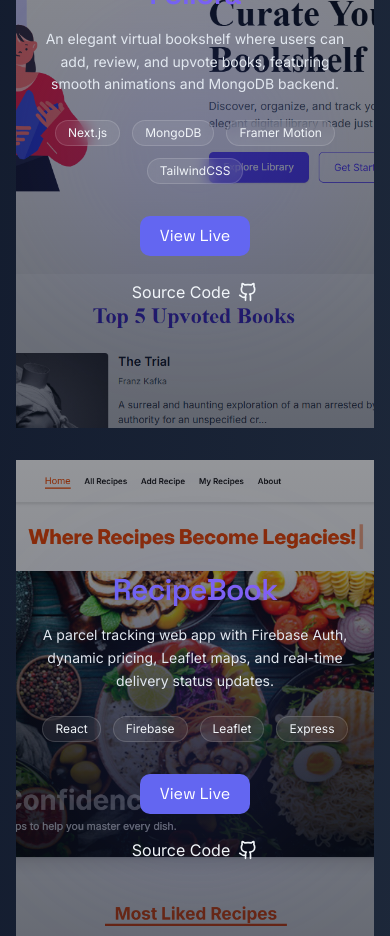
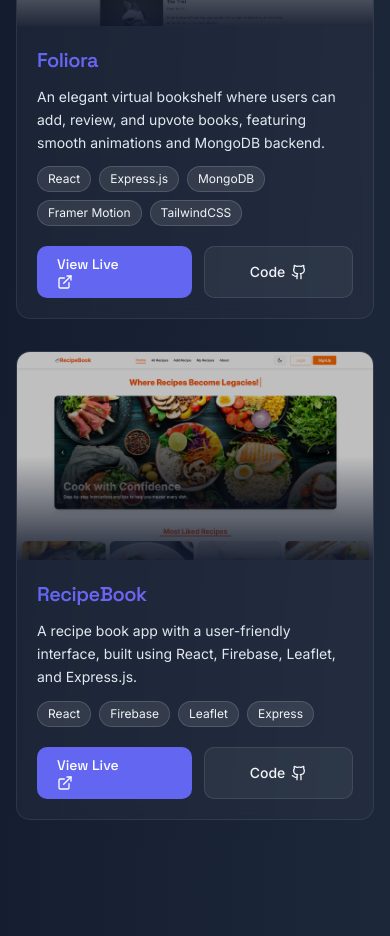
Before and after one commit to shahadatrifat/my-portfolio, a Next.js app: page / in a window 390 px wide. Shown: the part 4220-5156 px from the top of the page. Built offline with nearby package versions, Linux system fonts and the light colour scheme.

Commit message:
Enhance ProjectCard component with improved mobile layout and add external link functionality; update project data with new technologies and links

```diff
--- a/src/components/Projects/ProjectCard.tsx
+++ b/src/components/Projects/ProjectCard.tsx
@@ -2,7 +2,7 @@
 
 import Image from "next/image";
 import { motion } from "framer-motion";
-import { Github } from "lucide-react";
+import { Github, ExternalLink } from "lucide-react";
 
 interface ProjectCardProps {
   title: string;
@@ -23,14 +23,83 @@ export default function ProjectCard({
   github,
   isMobile = false,
 }: ProjectCardProps) {
+  // Mobile card (vertical layout)
+  if (isMobile) {
+    return (
+      <motion.div
+        initial={{ opacity: 0, y: 30 }}
+        whileInView={{ opacity: 1, y: 0 }}
+        viewport={{ once: true, margin: "-50px" }}
+        transition={{ duration: 0.5, ease: "easeOut" }}
+        className="relative rounded-xl overflow-hidden bg-[rgba(255,255,255,0.03)] border border-[rgba(255,255,255,0.08)] backdrop-blur-sm hover:border-[var(--color-indigo-accent)] transition-all duration-300 group"
+      >
+        {/* Image Container */}
+        <div className="relative h-52 sm:h-72 w-full overflow-hidden">
+          <Image
+            src={image}
+            alt={title}
+            fill
+            className="object-cover object-center brightness-[0.75] group-hover:scale-105 transition-transform duration-500"
+          />
+          <div className="absolute inset-0 bg-gradient-to-b from-transparent via-transparent to-[rgba(15,23,42,0.9)]" />
+        </div>
+
+        {/* Content */}
+        <div className="relative p-5 sm:p-6 space-y-3 sm:space-y-4">
+          <h3 className="text-xl sm:text-2xl font-heading font-semibold bg-gradient-to-r from-[var(--color-indigo-accent)] to-[var(--color-violet-accent)] bg-clip-text text-transparent">
+            {title}
+          </h3>
+
+          <p className="text-sm sm:text-base text-[var(--color-midnight-200)] leading-relaxed line-clamp-3">
+            {description}
+          </p>
+
+          <div className="flex flex-wrap gap-2">
+            {tech.map((t, i) => (
+              <span
+                key={`${title}-${t}-${i}`}
+                className="text-xs bg-[rgba(255,255,255,0.08)] border border-[rgba(255,255,255,0.15)] px-2.5 py-1 rounded-full backdrop-blur-sm hover:border-[var(--color-indigo-accent)] transition-colors duration-200"
+              >
+                {t}
+              </span>
+            ))}
+          </div>
+
+          <div className="flex gap-3 pt-2">
+            <a
+              href={live}
+              target="_blank"
+              rel="noopener noreferrer"
+              className="flex-1 btn-primary inline-flex items-center justify-center gap-1.5 px-4 py-2.5 text-sm font-medium transition-all duration-300 hover:scale-[1.02] active:scale-95 group/btn"
+            >
+              View Live
+              <ExternalLink
+                size={16}
+                className="transition-transform duration-300 group-hover/btn:translate-x-0.5 group-hover/btn:-translate-y-0.5"
+              />
+            </a>
+
+            <a
+              href={github}
+              target="_blank"
+              rel="noopener noreferrer"
+              className="flex-1 inline-flex items-center justify-center gap-1.5 px-4 py-2.5 text-sm font-medium rounded-lg bg-[rgba(255,255,255,0.05)] border border-[rgba(255,255,255,0.1)] hover:bg-[rgba(255,255,255,0.08)] hover:border-[var(--color-indigo-accent)] transition-all duration-300 hover:scale-[1.02] active:scale-95 group/btn"
+            >
+              Code
+              <Github
+                size={16}
+                className="transition-transform duration-300 group-hover/btn:translate-x-1"
+              />
+            </a>
+          </div>
+        </div>
+      </motion.div>
+    );
+  }
+
+  // Desktop card (full-screen horizontal)
   return (
-    <div
-      className={`project-card relative ${
-        isMobile
-          ? "min-w-full h-auto py-16"
-          : "min-w-[100vw] h-screen flex items-center justify-center"
-      } overflow-hidden`}
-    >
+    <div className="project-card relative min-w-[100vw] h-screen flex items-center justify-center overflow-hidden">
       {/* Background */}
       <motion.div
         className="absolute inset-0"
@@ -50,18 +119,14 @@ export default function ProjectCard({
       </motion.div>
 
       {/* Content */}
-      <div
-        className={`project-content relative z-10 max-w-3xl px-6 ${
-          isMobile ? "text-center py-12" : "text-center"
-        } text-[var(--color-midnight-100)]`}
-      >
+      <div className="project-content relative z-10 max-w-3xl px-6 text-center text-[var(--color-midnight-100)]">
         <div className="absolute inset-0 blur-3xl opacity-20 bg-[radial-gradient(circle_at_center,var(--color-indigo-accent)_0%,transparent_70%)]"></div>
 
-        <h3 className="relative text-3xl md:text-5xl font-heading font-semibold mb-4 bg-gradient-to-r from-[var(--color-indigo-accent)] to-[var(--color-violet-accent)] bg-clip-text text-transparent">
+        <h3 className="relative text-4xl md:text-5xl lg:text-6xl font-heading font-semibold mb-4 bg-gradient-to-r from-[var(--color-indigo-accent)] to-[var(--color-violet-accent)] bg-clip-text text-transparent">
           {title}
         </h3>
 
-        <p className="relative text-sm md:text-lg text-[var(--color-midnight-200)] mb-6 leading-relaxed max-w-2xl mx-auto">
+        <p className="relative text-base md:text-lg text-[var(--color-midnight-200)] mb-6 leading-relaxed max-w-2xl mx-auto">
           {description}
         </p>
 
@@ -69,35 +134,32 @@ export default function ProjectCard({
           {tech.map((t, i) => (
             <span
               key={`${title}-${t}-${i}`}
-              className="text-xs md:text-base bg-[rgba(255,255,255,0.08)] border border-[rgba(255,255,255,0.15)] px-3 py-1 rounded-full backdrop-blur-sm hover:border-[var(--color-indigo-accent)] transition-all duration-300"
+              className="text-sm md:text-base bg-[rgba(255,255,255,0.08)] border border-[rgba(255,255,255,0.15)] px-4 py-2 rounded-full backdrop-blur-sm hover:border-[var(--color-indigo-accent)] transition-all duration-300"
             >
               {t}
             </span>
           ))}
         </div>
 
-        <div
-          className={`relative flex ${
-            isMobile
-              ? "flex-col gap-3 items-center"
-              : "flex-row gap-4 justify-center items-center"
-          }`}
-        >
+        <div className="relative flex flex-row gap-4 justify-center items-center">
           <a
             href={live}
             target="_blank"
             rel="noopener noreferrer"
-            className="btn-primary inline-flex items-center gap-2 px-5 py-3 transition-all duration-300 hover:scale-105 group"
+            className="btn-primary inline-flex items-center gap-2 px-6 py-3 transition-all duration-300 hover:scale-105 group"
           >
             View Live
-
+            <ExternalLink
+              size={20}
+              className="transition-transform duration-300 group-hover:translate-x-0.5 group-hover:-translate-y-0.5"
+            />
           </a>
 
           <a
             href={github}
             target="_blank"
             rel="noopener noreferrer"
-            className="btn-secondary inline-flex items-center gap-2 px-5 py-3 transition-all duration-300 hover:scale-105 group"
+            className="inline-flex items-center gap-2 px-6 py-3 rounded-lg bg-[rgba(255,255,255,0.08)] border border-[rgba(255,255,255,0.15)] hover:border-[var(--color-indigo-accent)] transition-all duration-300 hover:scale-105 group"
           >
             Source Code
             <Github
--- a/src/components/Projects/data.ts
+++ b/src/components/Projects/data.ts
@@ -4,29 +4,29 @@ export const projects = [
     title: "FreshFinds",
     description:
       "A modern grocery platform with vendor, customer and admin dashboards, Stripe integration, and real-time updates built using React, Firebase, and Node.js.",
-    tech: ["React", "Firebase", "Node.js", "Stripe"],
+    tech: ["React", "Firebase", "Node.js", "Stripe","Cloudinary","Shadcn UI"],
     image: "/freshfinds-ss.png",
-    live: "https://freshfinds.netlify.app",
-    github: "https://github.com/yourgithub/freshfinds",
+    live: "https://project-freshfinds.netlify.app/",
+    github: "https://github.com/shahadatrifat/FreshFinds-Frontend",
   },
   {
     id: "foliora",
     title: "Foliora",
     description:
       "An elegant virtual bookshelf where users can add, review, and upvote books, featuring smooth animations and MongoDB backend.",
-    tech: ["Next.js", "MongoDB", "Framer Motion", "TailwindCSS"],
+    tech: [ "React", "Express.js", "MongoDB", "Framer Motion", "TailwindCSS"],
     image: "/foliora.png",
     live: "https://foliora.vercel.app",
-    github: "https://github.com/yourgithub/foliora",
+    github: "https://github.com/shahadatrifat/foliora-frontend",
   },
   {
     id: "parcelflow",
     title: "RecipeBook",
     description:
-      "A parcel tracking web app with Firebase Auth, dynamic pricing, Leaflet maps, and real-time delivery status updates.",
+      "A recipe book app with a user-friendly interface, built using React, Firebase, Leaflet, and Express.js.",
     tech: ["React", "Firebase", "Leaflet", "Express"],
     image: "/recipebook.png",
     live: "https://recipe-book-4fc868.netlify.app/",
-    github: "https://github.com/yourgithub/parcelflow",
+    github: "https://github.com/shahadatrifat/RecipeBook-frontend",
   },
 ];
```
